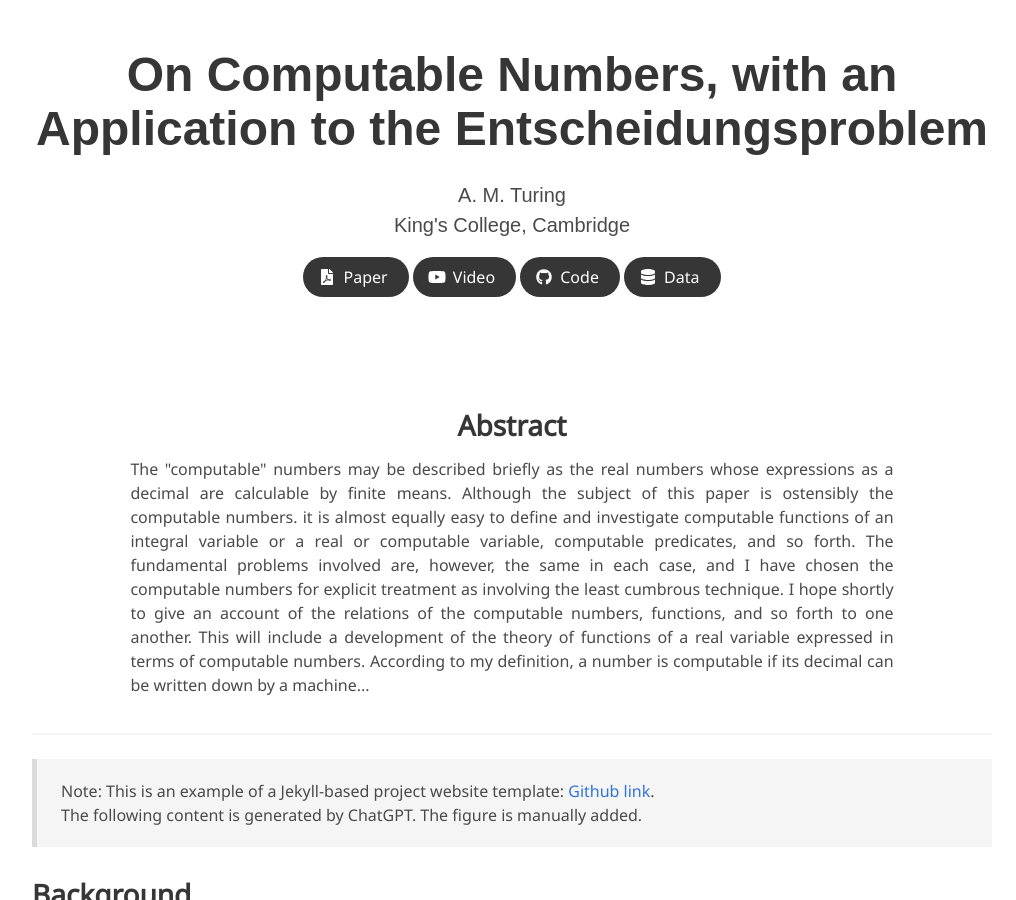
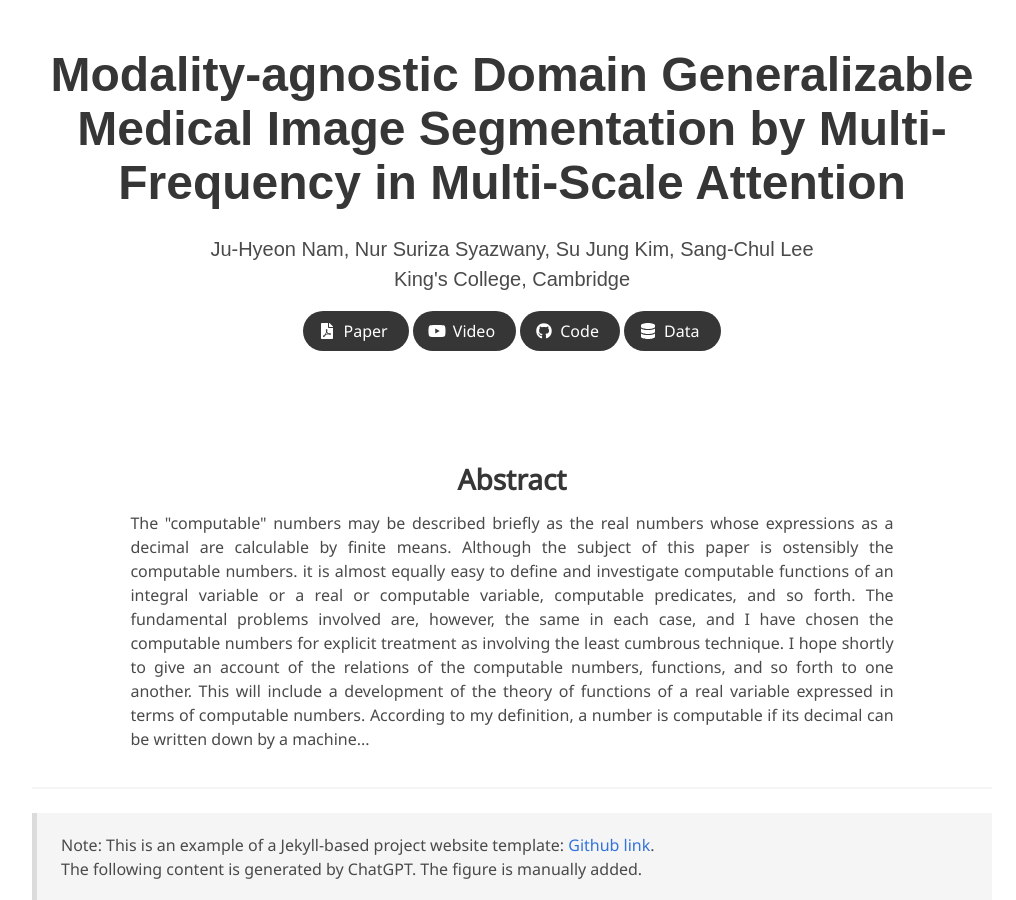
Before and after one commit to skawngus1111/MADGNet_project, a Jekyll site: the page built from index.md, in a window 1280 px wide and 900 px high. Shown: the whole window, without its empty margins (128-1144 px from the left). Built offline with Jekyll 4.4.1, drawn with Linux system fonts in a browser that asks for light colours; some web fonts are replaced.

Commit message:
Add files via upload

```diff
--- a/index.md
+++ b/index.md
@@ -2,9 +2,9 @@
 layout: project_page
 permalink: /
 
-title: On Computable Numbers, with an Application to the Entscheidungsproblem
+title: Modality-agnostic Domain Generalizable Medical Image Segmentation by Multi-Frequency in Multi-Scale Attention
 authors:
-    A. M. Turing
+    Ju-Hyeon Nam, Nur Suriza Syazwany, Su Jung Kim, Sang-Chul Lee
 affiliations:
     King's College, Cambridge
 paper: https://www.cs.virginia.edu/~robins/Turing_Paper_1936.pdf
```
